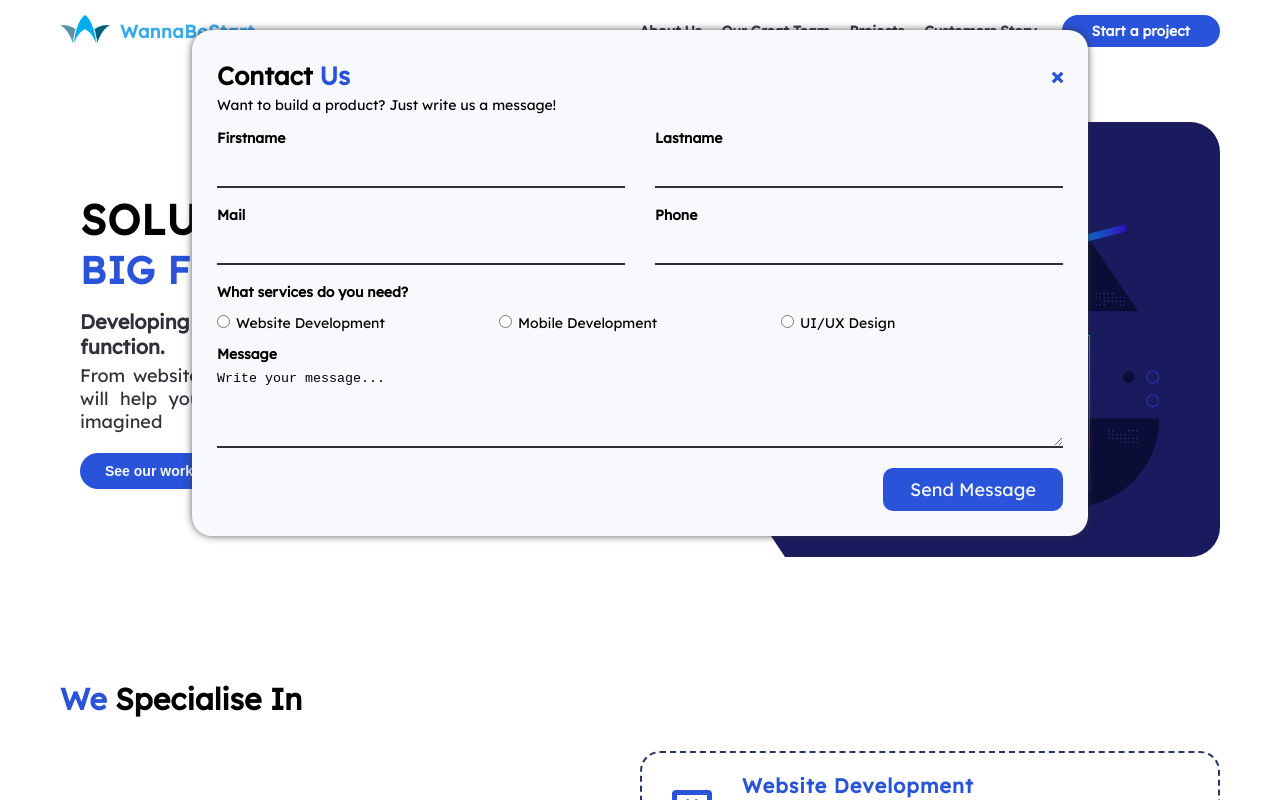
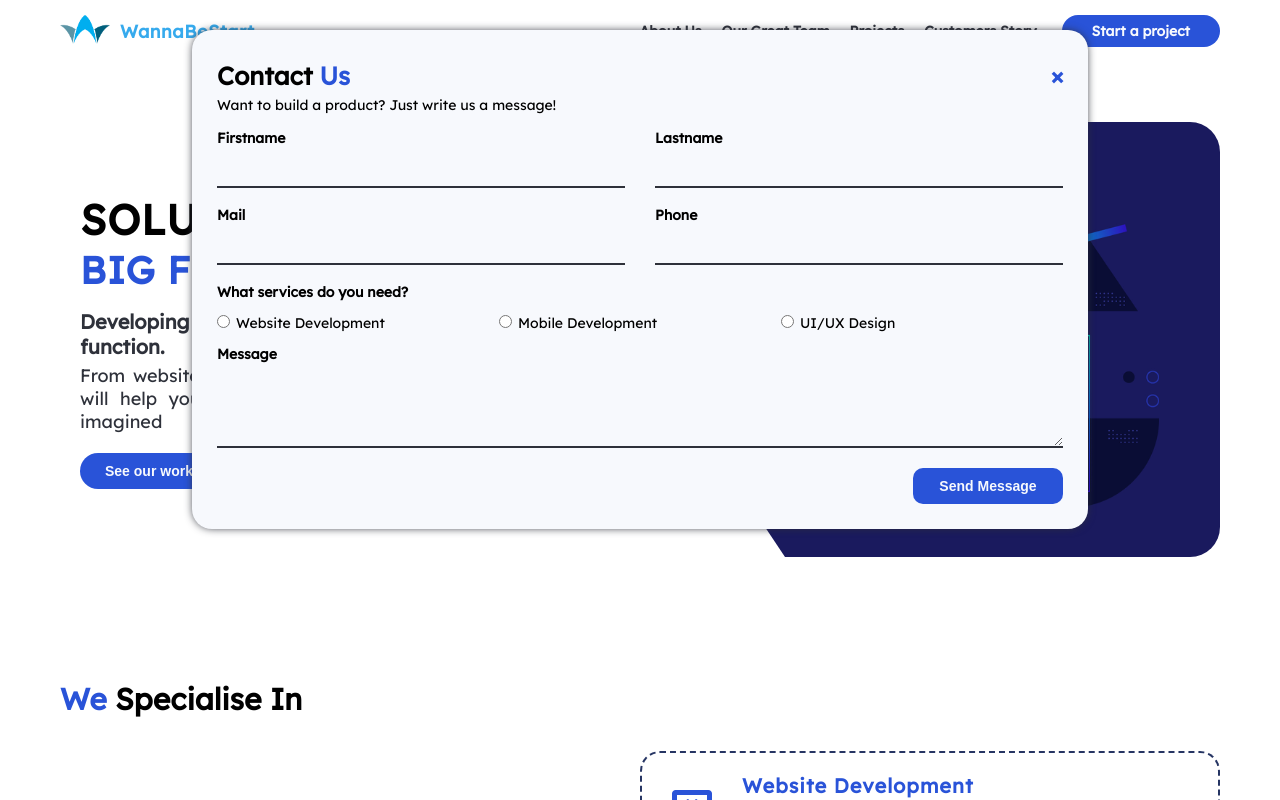
Before and after one commit to gerysantoso03/wannabestart-website, a Vue app: page / in a window 1280 px wide. Both pictures are taken after a click on the element "Start a project". Shown: the top 800 px of the page. Built offline with nearby package versions, Linux system fonts and the light colour scheme; a web font is replaced by a local one.

Commit message:
add components for modal

```diff
--- a/src/components/global/Modal.vue
+++ b/src/components/global/Modal.vue
@@ -9,68 +9,36 @@
     <h4 class="modal-postitle">
       Want to build a product? Just write us a message!
     </h4>
-    <div class="modal-wrapper">
-      <form action="">
-        <div class="input-wrapper">
-          <div class="input-group">
-            <label for="Firstname">Firstname</label>
-            <input type="text" />
-          </div>
-          <div class="input-group">
-            <label for="Lastname">Lastname</label>
-            <input type="text" />
-          </div>
-        </div>
-        <div class="input-wrapper">
-          <div class="input-group">
-            <label for="Mail">Mail</label>
-            <input type="email" />
-          </div>
-          <div class="input-group">
-            <label for="Phone">Phone</label>
-            <input type="text" />
-          </div>
-        </div>
-        <div class="input-radio">
-          <label for="Services">What services do you need?</label>
-          <div class="input-radio-wrapper">
-            <div class="radio">
-              <input type="radio" name="services" value="Website Development" />
-              <label for="website development">Website Development</label>
-            </div>
-            <div class="radio">
-              <input type="radio" name="services" value="Mobile Development" />
-              <label for="Mobile Development">Mobile Development</label>
-            </div>
-            <div class="radio">
-              <input type="radio" name="services" value="UI/UX Design" />
-              <label for="other">UI/UX Design</label>
-            </div>
-          </div>
-        </div>
-        <div class="input-textarea">
-          <label for="Message">Message</label>
-          <textarea name="message" rows="5">
-Write your message...
-            </textarea
-          >
-        </div>
-        <div class="btn-submit-wrapper">
-          <div class="btn-submit" @click="closeModal">
-            <p>Send Message</p>
-          </div>
-        </div>
-      </form>
-    </div>
+    <transition
+      enter-active-class="animate__animated animate__lightSpeedInLeft animate__fast"
+    >
+      <modal-form v-if="!isThanks" @thanks="toggleIsThanks" />
+      <modal-thanks v-else />
+    </transition>
   </div>
 </template>
 
 <script>
+import ModalForm from "./ModalForm";
+import ModalThanks from "./ModalThanks";
+
 export default {
   name: "modal",
+  components: {
+    ModalForm,
+    ModalThanks,
+  },
+  data() {
+    return {
+      isThanks: false,
+    };
+  },
   methods: {
     closeModal() {
       this.$emit("close");
+    },
+    toggleIsThanks() {
+      this.isThanks = !this.isThanks;
     },
   },
 };
@@ -128,113 +96,6 @@ export default {
   margin-bottom: 1.5rem;
 }
 
-.modal-wrapper {
-  .input-wrapper {
-    display: flex;
-    justify-content: space-between;
-    margin-bottom: 1rem;
-
-    .input-group:first-child {
-      margin-right: 3rem;
-    }
-
-    .input-group {
-      width: 50%;
-      input {
-        margin: 0.8rem 0;
-        width: 100%;
-        display: block;
-        padding: 0.8rem 0;
-        border: none;
-        border-bottom: 2px solid $dark;
-        outline: none;
-        background: transparent;
-        transition: border-bottom 0.3s;
-
-        &:focus {
-          border-bottom: 2px solid $light-blue;
-        }
-      }
-    }
-  }
-
-  .input-radio {
-    .input-radio-wrapper {
-      margin: 0.8rem 0;
-      padding: 0.5rem 0;
-      display: flex;
-      justify-content: space-between;
-
-      .radio {
-        width: 100%;
-
-        label {
-          font-size: 1.4rem;
-          font-weight: 500;
-        }
-
-        input {
-          margin-right: 0.6rem;
-        }
-      }
-    }
-  }
-
-  .input-textarea {
-    textarea {
-      margin: 0.8rem 0;
-      display: block;
-      width: 100%;
-      background: none;
-      border: none;
-      outline: none;
-      border-bottom: 2px solid $dark;
-      transition: border-bottom 0.3s;
-
-      &:focus {
-        border-bottom: 2px solid $light-blue;
-      }
-    }
-  }
-
-  .btn-submit-wrapper {
-    margin-top: 2rem;
-    display: flex;
-    justify-content: flex-end;
-    align-items: center;
-
-    .btn-submit {
-      cursor: pointer;
-      border-radius: 1rem;
-      width: 18rem;
-      background-color: $duff-blue;
-      text-align: center;
-      padding: 1rem 0;
-      transition: background-color 0.3s;
-
-      &:hover {
-        background-color: $light-blue;
-      }
-
-      p {
-        color: $light-gray;
-        font-weight: 500;
-      }
-    }
-  }
-}
-
-/* Media query - Tablet styles */
-@media (min-width: $tablet-width) and (max-width: $dekstop-width) {
-  .modal-wrapper {
-    .input-radio {
-      .input-radio-wrapper {
-        flex-direction: column;
-      }
-    }
-  }
-}
-
 @media (max-width: $tablet-width) {
   .modal {
     top: 1rem;
@@ -243,30 +104,5 @@ export default {
   .modal-postitle {
     display: none;
   }
-
-  .modal-wrapper {
-    .input-wrapper {
-      flex-direction: column;
-      .input-group {
-        width: 100%;
-      }
-    }
-    .input-radio {
-      .input-radio-wrapper {
-        flex-direction: column;
-      }
-    }
-
-    .btn-submit-wrapper {
-      margin-top: 1rem;
-
-      .btn-submit {
-        width: 15rem;
-        p {
-          font-size: 1.4rem;
-        }
-      }
-    }
-  }
 }
 </style>
--- /dev/null
+++ b/src/components/global/ModalForm.vue
@@ -0,0 +1,235 @@
+<template>
+  <div class="modal-wrapper">
+    <form action="" @submit.prevent="sendEmail">
+      <div class="input-wrapper">
+        <div class="input-group">
+          <label for="Firstname">Firstname</label>
+          <input type="text" name="firstname" v-model="firstname" />
+        </div>
+        <div class="input-group">
+          <label for="Lastname">Lastname</label>
+          <input type="text" name="lastname" v-model="lastname" />
+        </div>
+      </div>
+      <div class="input-wrapper">
+        <div class="input-group">
+          <label for="Mail">Mail</label>
+          <input type="email" name="mail" v-model="mail" />
+        </div>
+        <div class="input-group">
+          <label for="Phone">Phone</label>
+          <input type="text" name="phone" v-model="phone" />
+        </div>
+      </div>
+      <div class="input-radio">
+        <label for="Services">What services do you need?</label>
+        <div class="input-radio-wrapper">
+          <div class="radio">
+            <input
+              type="radio"
+              name="services"
+              v-model="services"
+              value="Website Development"
+            />
+            <label for="website development">Website Development</label>
+          </div>
+          <div class="radio">
+            <input
+              type="radio"
+              name="services"
+              v-model="services"
+              value="Mobile Development"
+            />
+            <label for="Mobile Development">Mobile Development</label>
+          </div>
+          <div class="radio">
+            <input
+              type="radio"
+              name="services"
+              v-model="services"
+              value="UI UX Design"
+            />
+            <label for="other">UI/UX Design</label>
+          </div>
+        </div>
+      </div>
+      <div class="input-textarea">
+        <label for="Message">Message</label>
+        <textarea name="message" v-model="message" rows="5"> </textarea>
+      </div>
+      <div class="btn-submit-wrapper">
+        <input class="btn-submit" type="submit" value="Send Message" />
+      </div>
+    </form>
+  </div>
+  <!-- End of modal wrapper -->
+</template>
+
+<script>
+import emailjs from "emailjs-com";
+
+export default {
+  name: "modal-form",
+  data() {
+    return {
+      firstname: "",
+      lastname: "",
+      mail: "",
+      phone: "",
+      services: "",
+      message: "",
+    };
+  },
+  methods: {
+    sendEmail(e) {
+    //   emailjs
+    //     .sendForm(
+    //       "SERVICE_WBS",
+    //       "TEMPLATE_SERVICE_WBS",
+    //       e.target,
+    //       "user_TPdJ8HdhpQ2fkyo7mVK2P",
+    //       {
+    //         firstname: this.firstname,
+    //         lastname: this.lastname,
+    //         mail: this.mail,
+    //         phone: this.phone,
+    //         services: this.services,
+    //         message: this.message,
+    //       }
+    //     )
+    //     .then((res) => console.log(res.text))
+    //     .catch((err) => console.log(err.message));
+      this.$emit("thanks");
+    },
+  },
+};
+</script>
+
+<style lang="scss" scoped>
+@import "../../assets/scss/_variable.scss";
+
+.modal-wrapper {
+  .input-wrapper {
+    display: flex;
+    justify-content: space-between;
+    margin-bottom: 1rem;
+
+    .input-group:first-child {
+      margin-right: 3rem;
+    }
+
+    .input-group {
+      width: 50%;
+      input {
+        margin: 0.8rem 0;
+        width: 100%;
+        display: block;
+        padding: 0.8rem 0;
+        border: none;
+        border-bottom: 2px solid $dark;
+        outline: none;
+        background: transparent;
+        transition: border-bottom 0.3s;
+
+        &:focus {
+          border-bottom: 2px solid $light-blue;
+        }
+      }
+    }
+  }
+
+  .input-radio {
+    .input-radio-wrapper {
+      margin: 0.8rem 0;
+      padding: 0.5rem 0;
+      display: flex;
+      justify-content: space-between;
+
+      .radio {
+        width: 100%;
+
+        label {
+          font-size: 1.4rem;
+          font-weight: 500;
+        }
+
+        input {
+          margin-right: 0.6rem;
+        }
+      }
+    }
+  }
+
+  .input-textarea {
+    textarea {
+      margin: 0.8rem 0;
+      display: block;
+      width: 100%;
+      background: none;
+      border: none;
+      outline: none;
+      border-bottom: 2px solid $dark;
+      transition: border-bottom 0.3s;
+
+      &:focus {
+        border-bottom: 2px solid $light-blue;
+      }
+    }
+  }
+
+  .btn-submit-wrapper {
+    margin-top: 2rem;
+    display: flex;
+    justify-content: flex-end;
+    align-items: center;
+
+    input[type="submit"] {
+      cursor: pointer;
+      border-radius: 1rem;
+      width: 15rem;
+      border: none;
+      outline: none;
+      background-color: $duff-blue;
+      text-align: center;
+      padding: 1rem 0;
+
+      & {
+        color: $light-gray;
+        font-weight: 700;
+        font-size: 1.4rem;
+      }
+    }
+  }
+}
+
+/* Media query - Tablet styles */
+@media (min-width: $tablet-width) and (max-width: $dekstop-width) {
+  .modal-wrapper {
+    .input-radio {
+      .input-radio-wrapper {
+        flex-direction: column;
+      }
+    }
+  }
+}
+
+@media (max-width: $tablet-width) {
+  .modal-wrapper {
+    .input-wrapper {
+      flex-direction: column;
+      .input-group {
+        width: 100%;
+      }
+    }
+    .input-radio {
+      .input-radio-wrapper {
+        flex-direction: column;
+      }
+    }
+
+    .btn-submit-wrapper {
+      margin-top: 1rem;
+    }
+  }
+}
+</style>
--- /dev/null
+++ b/src/components/global/ModalThanks.vue
@@ -0,0 +1,53 @@
+<template>
+  <div class="thanks-wrapper">
+    <div class="thanks-logo">
+      <i class="fas fa-gifts"></i>
+    </div>
+    <h4 class="thanks-title">
+      Thank you for <span>get contact</span> with us :)
+    </h4>
+  </div>
+  <!-- End of thank modal -->
+</template>
+
+<script>
+export default {
+  name: "modal-thanks",
+};
+</script>
+
+<style lang="scss" scoped>
+@import "../../assets/scss/_variable.scss";
+
+.thanks-wrapper {
+  display: flex;
+  flex-direction: column;
+  justify-content: center;
+  align-items: center;
+}
+
+.thanks-logo {
+  padding: 1rem 0;
+  margin-bottom: 1rem;
+  i {
+    font-size: 15rem;
+    color: $duff-blue;
+  }
+}
+
+.thanks-title {
+  font-size: 3rem;
+  font-weight: 700;
+  text-align: center;
+  letter-spacing: 1px;
+  span {
+    color: $duff-blue;
+  }
+}
+
+@media only screen and (max-width: $tablet-width) {
+  .thanks-title {
+    font-size: 2rem;
+  }
+}
+</style>
```
